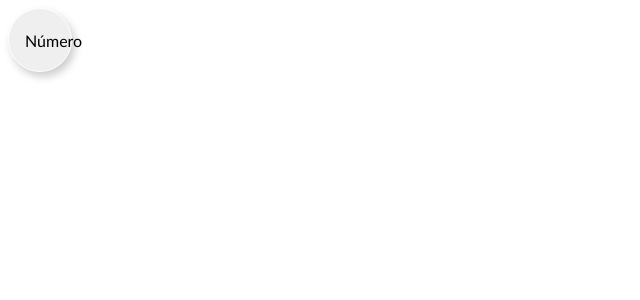
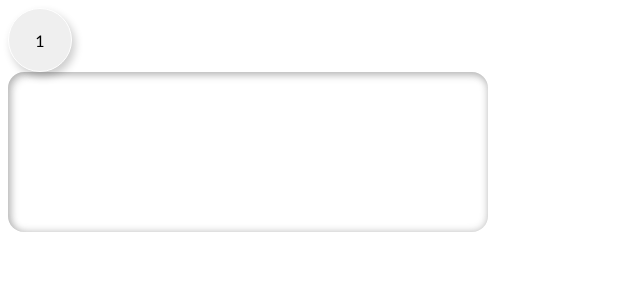
Before and after one commit to JosueSay/CalculadoraNext, a Next.js app: page / in a window 1280 px wide. Shown: the top 300 px of the page, without its empty margins (0-640 px from the left). Built offline with nearby package versions, Linux system fonts and the light colour scheme.

Commit message:
feat: component diplay and visual test

```diff
--- a/src/app/page.js
+++ b/src/app/page.js
@@ -1,14 +1,22 @@
 'use client'
-import Button from '../components/Button/Button'
+import React, { useState } from 'react';
+import Button from '../components/Button/Button';
+import Display from '../components/Display/Display';
 
-function clickButton (){
-  console.log('Presionaste el botón')
-}
+function Home() {
+  const [displayText, setDisplayText] = useState('');
 
-export default function Home() {
+  const clickButton = (text) => {
+    console.log(`Presionaste el botón ${text}`);
+    setDisplayText(text);
+  };
+
   return (
     <main className="flex min-h-screen flex-col items-center justify-between p-24">
-      <Button title="Número" onClick={clickButton} className="button-number" />
+      <Button title="1" onClick={() => clickButton("1")} className="button-number" />
+      <Display text={displayText} />
     </main>
   );
 }
+
+export default Home;
--- a/src/components/Button/Button.css
+++ b/src/components/Button/Button.css
@@ -7,7 +7,7 @@
   padding: 1rem;
   color: black;
   background-color: rgb(239, 239, 239);
-  border: 0.1rem solid #ffffff;
+  border: 0.1rem solid white;
   transition-duration: 0.4s;
   box-shadow: 0.2rem 0.3rem 0.5rem 0 rgba(0,0,0,0.2);
   font-family: 'Trebuchet MS', 'Lucida Sans Unicode', 'Lucida Grande', 'Lucida Sans', Arial, sans-serif;
@@ -28,7 +28,7 @@
   padding: 1rem;
   color: rgb(21, 0, 255);
   background-color: rgb(239, 239, 239);
-  border: 0.1rem solid #ffffff;
+  border: 0.1rem solid white;
   transition-duration: 0.4s;
   box-shadow: 0.2rem 0.3rem 0.5rem 0 rgba(0,0,0,0.2);
   font-family: 'Trebuchet MS', 'Lucida Sans Unicode', 'Lucida Grande', 'Lucida Sans', Arial, sans-serif;
@@ -51,7 +51,7 @@
   padding: 0.5rem 1rem;
   color: black;
   background-color: rgb(239, 239, 239);
-  border: 0.1rem solid #ffffff;
+  border: 0.1rem solid white;
   transition-duration: 0.4s;
   box-shadow: 0.2rem 0.3rem 0.5rem 0 rgba(0,0,0,0.2);
   font-family: 'Trebuchet MS', 'Lucida Sans Unicode', 'Lucida Grande', 'Lucida Sans', Arial, sans-serif;
--- /dev/null
+++ b/src/components/Display/Display.css
@@ -0,0 +1,24 @@
+.display-container {
+    display: flex;
+    max-width: 30rem;
+    min-height: 10rem;
+    align-items: center;
+    justify-content: right;
+    border-radius: 1rem;
+    background-color: white;
+    box-shadow: inset 0 0 0.5rem rgba(0, 0, 0, 0.2), inset 0.2rem 0.2rem 0.5rem rgba(0, 0, 0, 0.2);
+}
+
+.display-number, .display-text {
+    padding-right: 2rem;
+    font-size: 3rem;
+    font-family: 'Trebuchet MS', 'Lucida Sans Unicode', 'Lucida Grande', 'Lucida Sans', Arial, sans-serif;
+}
+
+.display-number {
+    color:black
+}
+
+.display-text {
+    color: rgb(234, 33, 33);
+}
--- /dev/null
+++ b/src/components/Display/Display.jsx
@@ -0,0 +1,11 @@
+import './Display.css'
+
+function Display({ text, className }) {
+  return (
+    <div className='display-container'>
+      <p className={className}>{text}</p>
+    </div>
+  );
+}
+
+export default Display;
```
Also changed, not shown: 2 other files (tests, documents, lock files or other folders).
